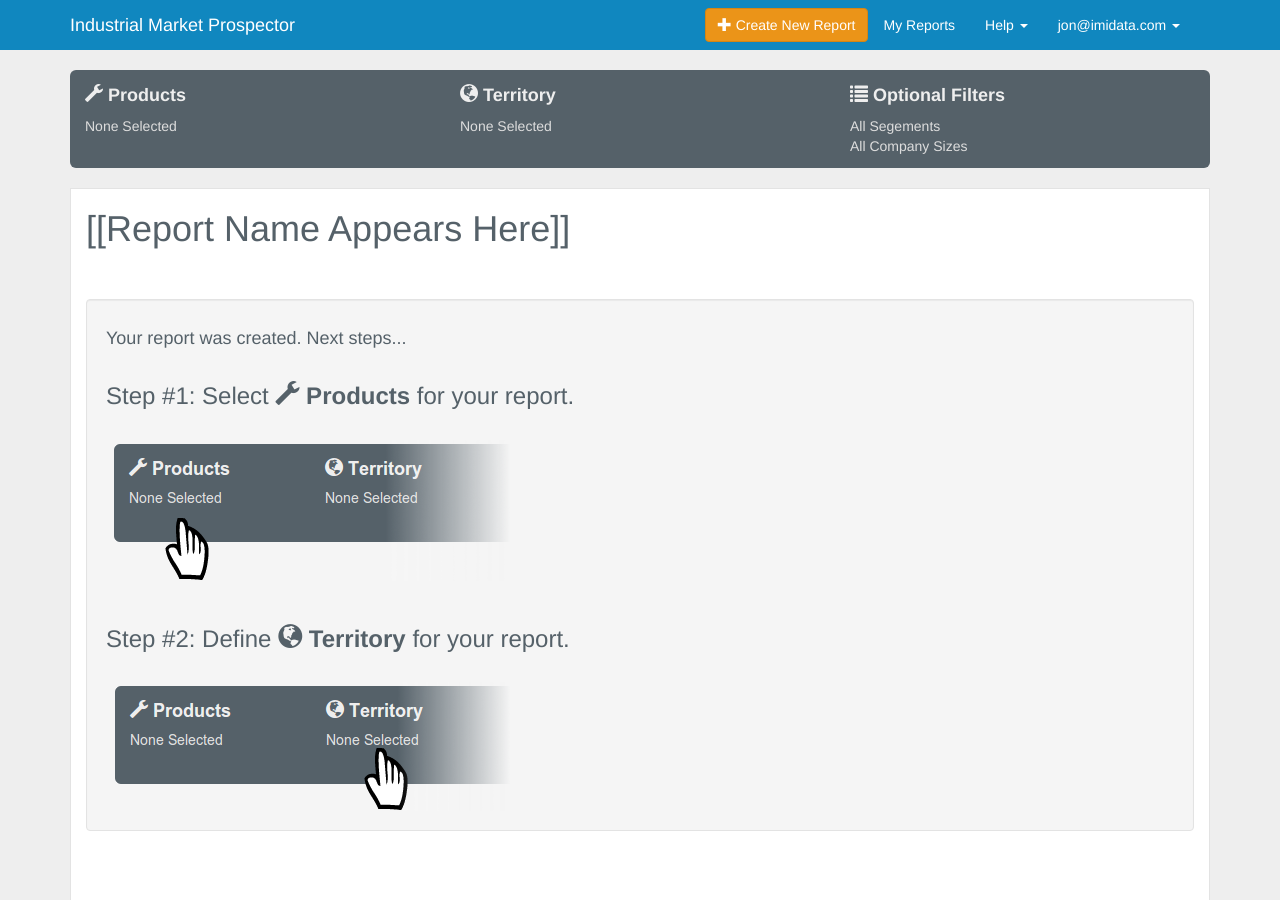
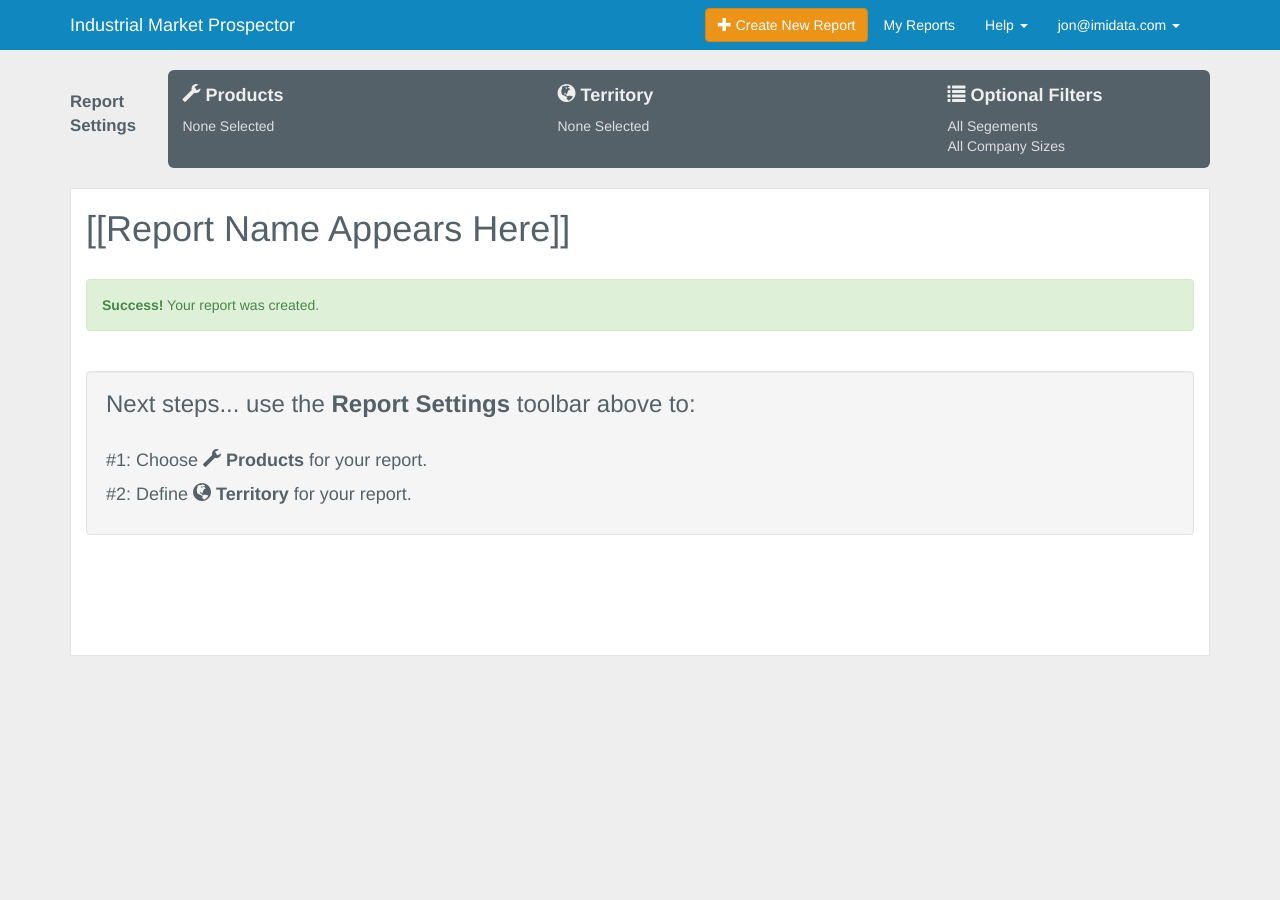
Before and after one commit to saintsjd/imi-ui, a Jekyll site: the page built from new.html, in a window 1280 px wide and 900 px high. Built offline with Jekyll 4.4.1, drawn with Linux system fonts in a browser that asks for light colours; Markdown is read by kramdown in place of the engine named in the settings.

```diff
--- a/_includes/filters-new.html
+++ b/_includes/filters-new.html
@@ -1,5 +1,11 @@
 <div id="filter-bar">
   <div class="row">
+<div class="col-xs-1">
+      <div id="filter-bar-label">
+        <span>Report Settings</span>
+      </div>
+    </div>
+
     <div class="col-xs-4 first">
       <a href="#" class="filter-btn" id="product-filter-btn">
         <h4><span class="glyphicon glyphicon-wrench"></span> Products</h4>
@@ -12,7 +18,7 @@
         <p class="hidden-xs">None Selected</p>
       </a>
     </div>
-    <div class="col-xs-4 last">
+    <div class="col-xs-3 last">
       <a href="#" class="filter-btn" id="optional-filter-btn">
         <h4><span class="glyphicon glyphicon-list"></span> Optional Filters</h4>
         <p class="hidden-xs">All Segements <br> All Company Sizes</p>
@@ -25,7 +31,7 @@
     <div id="product-filter" class="filter">
       <div class="row">
         <div class="col-sm-6">
-          <h3>Choose Products for your Report:</h3>
+          <h3><strong>Choose Products for your Report:</strong></h3>
           <form role="form">
             <div class="form-group">
               <label class="sr-only" for="exampleInputEmail1">Search</label>
@@ -48,7 +54,7 @@
     <div id="territory-filter" class="filter">
       <div class="row">
         <div class="col-sm-6">
-          <h3>Choose Territory for your Report:</h3>
+          <h3><strong>Choose Territory for your Report:</strong></h3>
           <form role="form">
             <div class="form-group">
               <label class="sr-only" for="exampleInputEmail1">Search</label>
@@ -71,7 +77,7 @@
     <div id="optional-filter" class="filter">
       <div class="row">
         <div class="col-sm-6">
-          <h3>Choose Customer Segments:</h3>
+          <h3><strong>Choose Customer Segments:</strong></h3>
           <form role="form">
             <div class="form-group">
               <div class="btn-group" data-toggle="buttons">
@@ -101,7 +107,7 @@
       <hr>
       <div class="row">
         <div class="col-sm-6">
-          <h3>Choose Company Sizes:</h3>
+          <h3><strong>Choose Company Sizes:</strong></h3>
           <div class="checkbox">
             <label>
               <input type="checkbox" value="">
--- a/_layouts/logged-out.html
+++ b/_layouts/logged-out.html
@@ -89,6 +89,8 @@ r.parentNode.insertBefore(e,r)}(window,document,'script','ga'));
 ga('create','UA-XXXXX-X');ga('send','pageview');
 </script>
 
+<script src="js/underscore-min.js"></script>
+<script src="js/backbone-min.js"></script>
 <script src="js/bootstrap.min.js"></script>
 <script src="js/app.js"></script>
 
--- a/new.html
+++ b/new.html
@@ -11,19 +11,14 @@ title: Your New Jekyll Site
 
 <h1>[[Report Name Appears Here]]</h1>
 <br>
+<div class="alert alert-success"><strong>Success!</strong> Your report was created.</div>
 <br>
 <div class="well">
+<h3 style="margin-top:0;margin-bottom: 30px;">Next steps... use the <strong>Report Settings</strong> toolbar above to:</h3>
 
-<h4 style="margin-bottom: 30px;">Your report was created. Next steps...</h4>
+<h4>#1: Choose <strong><span class="glyphicon glyphicon-wrench"></span> Products</strong> for your report.</h4>
 
-<h3>Step #1: Select <strong><span class="glyphicon glyphicon-wrench"></span> Products</strong> for your report.</h3>
-<br>
-<img src="img/mockup.png" />
-
-<br><br>
-<h3>Step #2: Define <strong><span class="glyphicon glyphicon-globe"></span> Territory</strong> for your report.</h3>
-<br>
-<img src="img/mockup_2.png" />
+<h4>#2: Define <strong><span class="glyphicon glyphicon-globe"></span> Territory</strong> for your report.</h4>
 
 </div>
 
```
Also changed, not shown: _includes/filters.html (+11 -6 lines), _includes/pager.html (+22 -19 lines), report.html (+88 -18 lines).
